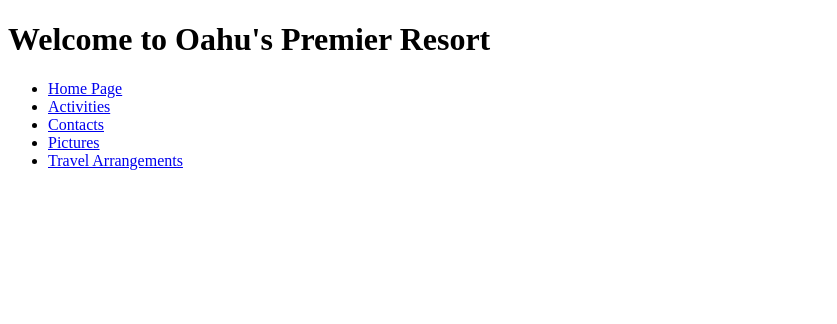
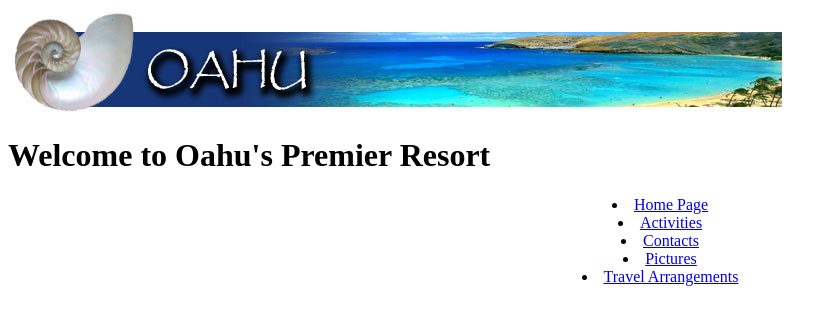
Before and after one commit to ccahill1117/travelpage, a plain HTML site: page accommodations.html in a window 1280 px wide. Shown: the whole page, without its empty margins (0-837 px from the left). Drawn offline with Linux system fonts and the light colour scheme.

Commit message:
add banner image to all pages

```diff
--- a/accommodations.html
+++ b/accommodations.html
@@ -6,6 +6,7 @@
     <title>Oahu Premier Resort</title>
   </head>
   <body>
+    <img src="img/oahu.jpg" alt="Oahu Banner">
     <h1>Welcome to Oahu's Premier Resort</h1>
     <ul>
       <li><a href="index.html">Home Page</a></li>
--- a/css/styles.css
+++ b/css/styles.css
@@ -0,0 +1,5 @@
+ul {
+  text-align: center;
+  list-style-position: inside;
+
+}
```
Also changed, not shown: activities.html (+1 -0 lines), contacts.html (+1 -0 lines), index.html (+1 -0 lines), pictures.html (+1 -0 lines), travel-arrangements.html (+1 -0 lines), img/oahu.jpg (added).
